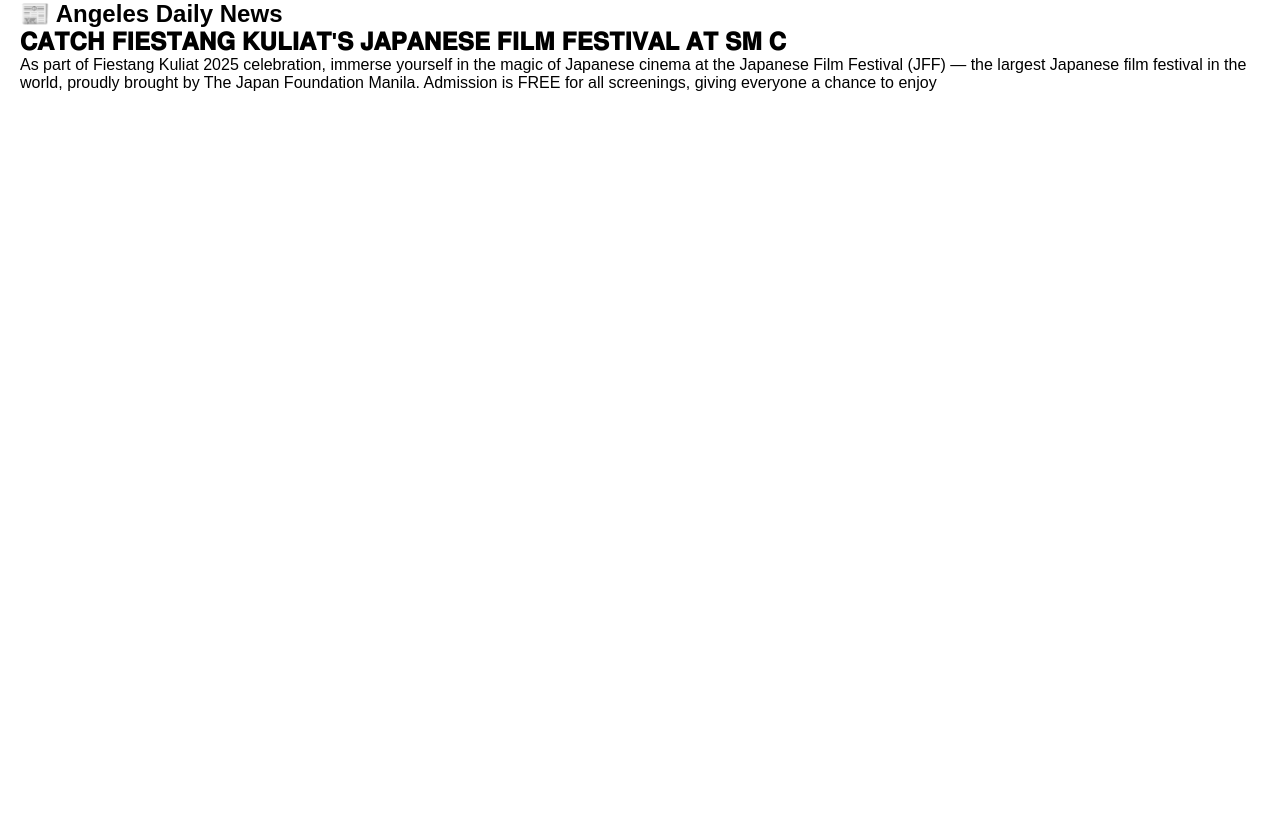
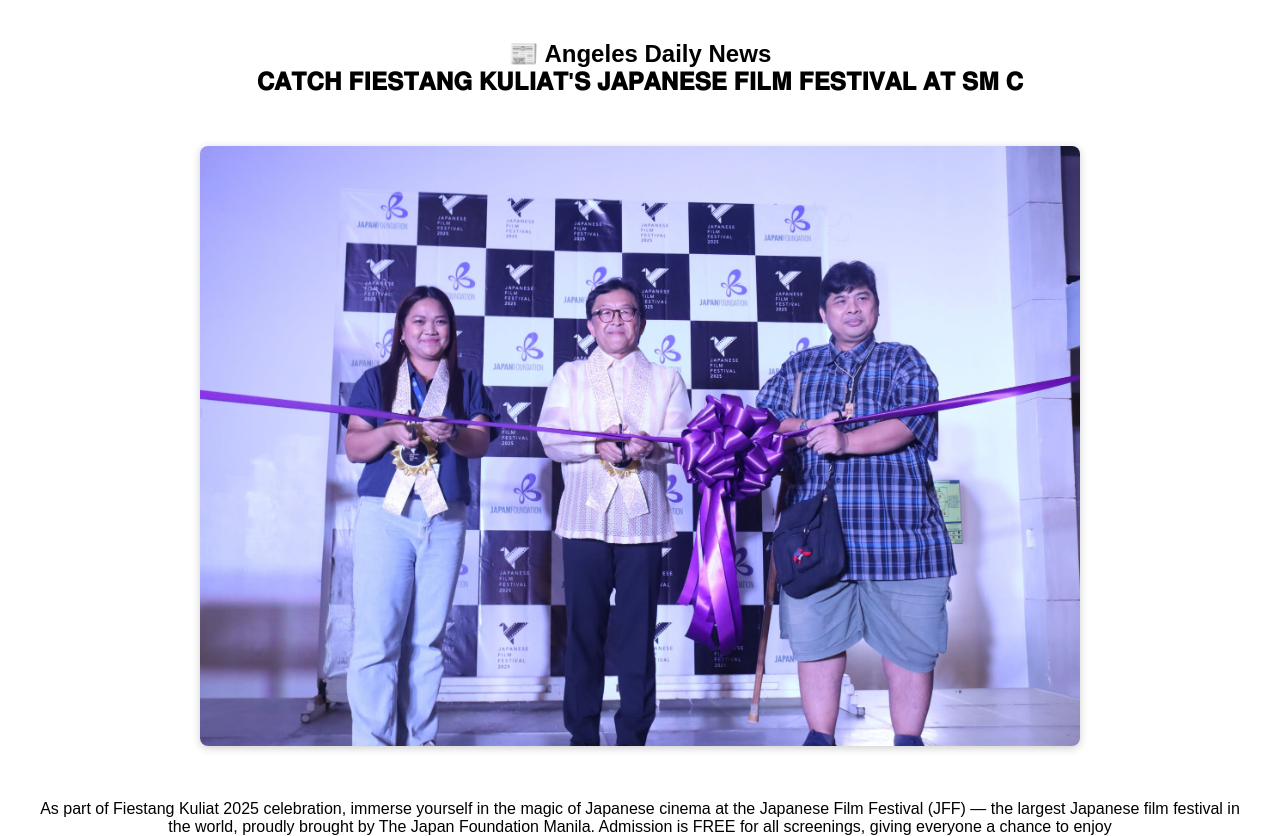
Before and after one commit to meljz/AngelesDaily_Django, a Django app: page /newsapp/articles/5/ in a window 1280 px wide. Shown: the part 58-894 px from the top of the page. Before the commit the page ends 149 px from the top, so only its background shows below. Run offline with Django 5.2, Linux system fonts and the light colour scheme; data comes from the database, SQL or seed files in the repository; both versions use the stored data as it was after the commit.

Commit message:
added image feature within articles

```diff
--- a/angeles_news/settings.py
+++ b/angeles_news/settings.py
@@ -118,6 +118,9 @@
 
 STATIC_URL = '/static/'
 STATICFILES_DIRS = [os.path.join(BASE_DIR, 'static')]
+
+MEDIA_ROOT = BASE_DIR/ "media"
+MEDIA_URL = "/media/"
 # Default primary key field type
 # https://docs.djangoproject.com/en/5.2/ref/settings/#default-auto-field
 
--- a/angeles_news/urls.py
+++ b/angeles_news/urls.py
@@ -17,6 +17,8 @@
 from django.contrib import admin
 from django.urls import path, include
 from . import views
+from django.conf import settings
+from django.conf.urls.static import static
 
 
 urlpatterns = [
@@ -25,3 +27,6 @@
     path('about/', views.about, name="about"),
     path ('newsapp/', include('newsapp.urls')),
 ]
+
+if settings.DEBUG:
+    urlpatterns += static (settings.MEDIA_URL, document_root=settings.MEDIA_ROOT)
--- a/newsapp/models.py
+++ b/newsapp/models.py
@@ -1,10 +1,12 @@
 from django.db import models
 
-# Create your models here.
+
+""" THIS PART IS FOR INPUTTING ARTICLES (CAN BE DONE IN ADMIN)"""
 class Articles (models.Model):
     article_title = models.CharField (max_length=100)
+    article_image = models.ImageField (upload_to="my_images", blank=True, null=True)
     article_story = models.CharField (max_length=300)
     created_at =  models.DateTimeField (auto_now_add=True)
 
-    def __str__ (self):
+    def __str__ (self):                 # this will set the proper names in the list of admin panel
         return self.article_title
--- a/newsapp/views.py
+++ b/newsapp/views.py
@@ -2,7 +2,6 @@
 from newsapp.models import Articles
 
 
-# Create your views here.
 def Articles_detail(request, pk):
     articles = get_object_or_404 (Articles, pk=pk)
     context = {
--- a/static/angeles_news/css/style.css
+++ b/static/angeles_news/css/style.css
@@ -17,6 +17,7 @@
     overflow: hidden;
 
 }
+
 
 header {
     background-color: #31326F;
@@ -56,7 +57,7 @@
     background-color: #31326F;
 }
 .content {
-  margin: 0;
+  margin-top: 40px;
   padding: 0;
   width: 100vw;
   max-width: none;
@@ -131,3 +132,21 @@
   margin-bottom: 1rem;
   color: #ffffff;
 }
+
+/*NEWS ARTICLE PAGE (WITHIN ARTICLES)*/
+.news-container-within{
+  text-align: center;
+    margin: 0 auto;
+    padding: 0 20px;
+    overflow: hidden;
+}
+#image_wrapper {
+  text-align: center;
+  margin: 50px;
+}
+#news_image_id{
+  width: 80%;
+  height: 600px;
+  border-radius: 8px;
+  box-shadow: 0 2px 8px rgba(0, 0, 0, 0.2);
+}
--- a/templates/Articles_details.html
+++ b/templates/Articles_details.html
@@ -3,12 +3,20 @@
 {% block title%} Articles_details {% endblock%}
 
 {% block content%}
-    <div class="news-container">
+    <div class="news-container-within">
         <h1>📰 Angeles Daily News</h1>
         <div class="news-grid">
             <div class="news-card">
                 <h2>{{ articles.article_title }}</h2>
+
+                <div id="image_wrapper"> <!--THIS IS FOR THE IMAGE -->
+                    {% if articles.article_image %}
+                        <img src = "{{ articles.article_image.url }}" id="news_image_id"alt ="news_image">
+                    {% endif %}
+                </div>
+
                 <p>{{ articles.article_story }}</p>
+
                 <span class="date">{{ article.created_at|date:"F j, Y" }}</span>
             </div>
         </div>
```
Also changed, not shown: db.sqlite3, media/my_images/newspic.jpg (added), media/my_images/newspic2.jpg (added), newsapp/migrations/0002_articles_article_image.py (added).
